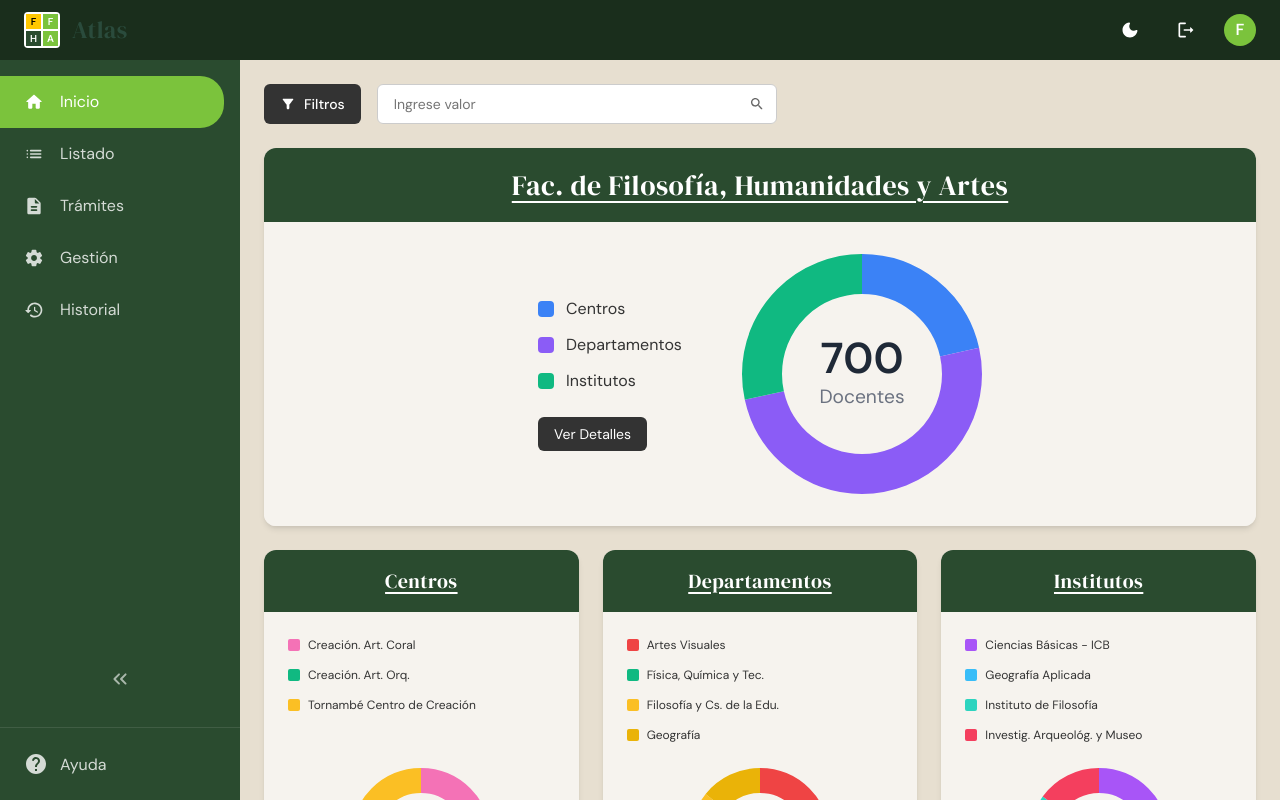
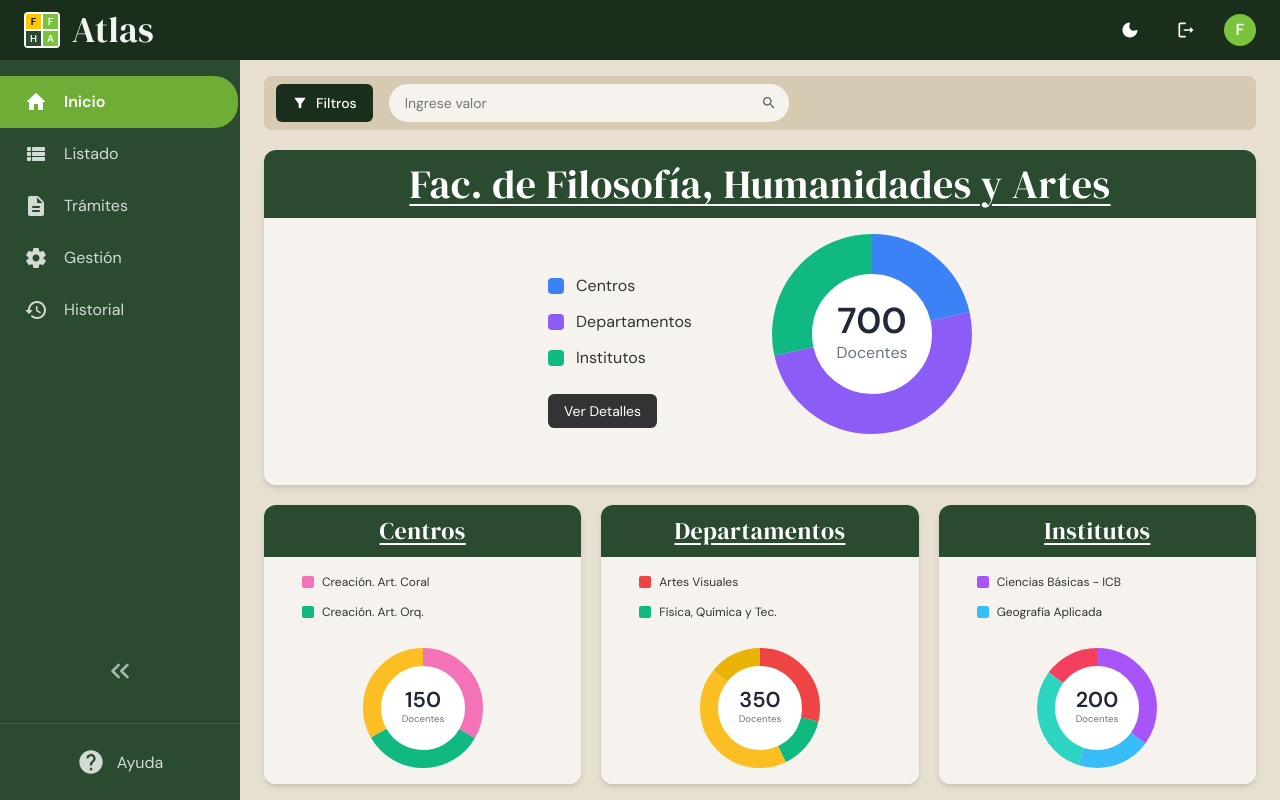
Before and after one commit to Melissa-Ann-Giuliani/atlas-frontend, a React (Vite) app: page / in a window 1280 px wide. Built offline with nearby package versions, Linux system fonts and the light colour scheme.

Commit message:
DEV-10 RF-04 Arrgelos a Inicio
-Se arreglaron aspectos visuales de las cards que contienen los gráficos

```diff
--- a/dev-dist/sw.js
+++ b/dev-dist/sw.js
@@ -81,7 +81,7 @@ define(['./workbox-7e5eb42b'], (function (workbox) { 'use strict';
     "revision": "3ca0b8505b4bec776b69afdba2768812"
   }, {
     "url": "index.html",
-    "revision": "0.79cspbq50h4"
+    "revision": "0.e1eg0memebk"
   }], {});
   workbox.cleanupOutdatedCaches();
   workbox.registerRoute(new workbox.NavigationRoute(workbox.createHandlerBoundToURL("index.html"), {
--- a/index.html
+++ b/index.html
@@ -1,16 +1,19 @@
 <!doctype html>
 <html lang="en">
+
 <head>
   <meta charset="UTF-8" />
   <link rel="icon" type="image/svg+xml" href="/favicon.svg" />
   <meta name="viewport" content="width=device-width, initial-scale=1.0" />
   <meta name="theme-color" content="#2A4B2F" />
   <link rel="apple-touch-icon" href="/pwa-192x192.png" />
-    <meta name="description" content="Atlas Frontend Progressive Web App" />
+  <meta name="description" content="Atlas" />
   <title>Atlas Frontend App</title>
 </head>
+
 <body>
   <div id="root"></div>
   <script type="module" src="/src/main.tsx"></script>
 </body>
+
 </html>
--- a/src/Inicio.css
+++ b/src/Inicio.css
@@ -64,7 +64,7 @@
 
 .topbar-brand .logo-text {
   font-family: 'DM Serif Display', serif;
-  font-size: 24px;
+  font-size: 36px;
   font-weight: 500;
   margin: 0;
   letter-spacing: 0.5px;
@@ -94,10 +94,11 @@
 }
 
 .nav-item.active {
-  background-color: var(--admin-tertiary-500, #7BC33C);
+  background-color: var(--admin-tertiary-600, #7BC33C);
   color: white;
   border-radius: 0 24px 24px 0;
-  margin-right: 16px;
+  margin-right: 2px;
+  font-weight: 600;
 }
 
 .sidebar-collapse {
@@ -122,6 +123,8 @@
 .sidebar-footer {
   padding: 24px;
   border-top: 1px solid rgba(255, 255, 255, 0.1);
+  display: flex;
+  justify-content: center;
 }
 
 .help-btn {
@@ -195,23 +198,30 @@
 }
 
 .content-area {
-  padding: 24px;
-  overflow-y: auto;
+  padding-inline: 24px;
+  padding-block: 16px;
+  overflow: hidden;
   flex: 1;
+  display: flex;
+  flex-direction: column;
 }
 
 /* Filters */
 .filter-bar {
   display: flex;
   gap: 16px;
-  margin-bottom: 24px;
+  margin-bottom: 20px;
+  background-color: var(--users-secondary-200, #D7CAB2);
+  padding: 8px 12px;
+  border-radius: 8px;
+  align-items: center;
 }
 
 .filter-btn {
   display: flex;
   align-items: center;
   gap: 8px;
-  background-color: #333;
+  background-color: var(--admin-primary-900, #1A2E1C);
   color: white;
   border: none;
   padding: 10px 16px;
@@ -223,7 +233,7 @@
 }
 
 .filter-btn:hover {
-  background-color: #444;
+  background-color: var(--admin-primary-800, #2A4B2F);
 }
 
 .search-input-wrapper {
@@ -236,10 +246,10 @@
   width: 100%;
   padding: 10px 16px;
   padding-right: 40px;
-  border: 1px solid #ccc;
-  border-radius: 6px;
+  border: none;
+  border-radius: 24px;
   font-size: 14px;
-  background-color: white;
+  background-color: var(--users-secondary-50, #F6F3EE);
   box-sizing: border-box;
 }
 
@@ -255,7 +265,9 @@
 .dashboard-grid {
   display: flex;
   flex-direction: column;
-  gap: 24px;
+  gap: 20px;
+  flex: 1;
+  min-height: 0;
 }
 
 .card {
@@ -263,16 +275,24 @@
   border-radius: 12px;
   box-shadow: 0 4px 6px -1px rgba(0, 0, 0, 0.1), 0 2px 4px -1px rgba(0, 0, 0, 0.06);
   overflow: hidden;
+  display: flex;
+  flex-direction: column;
+  min-height: 0;
+}
+
+.main-card {
+  flex: 1.2;
 }
 
 .card-header {
   background-color: var(--admin-primary-800, #2A4B2F);
   color: white;
-  padding: 16px 24px;
+  padding: 4px 16px;
   text-align: center;
 }
 
-.card-header h2, .card-header h3 {
+.card-header h2,
+.card-header h3 {
   margin: 0;
   font-weight: 500;
   letter-spacing: 0.5px;
@@ -280,29 +300,37 @@
 }
 
 .main-card-header h2 {
-  font-size: 28px;
+  font-size: 40px;
   text-decoration: underline;
   text-decoration-thickness: 2px;
   text-underline-offset: 6px;
 }
 
 .sub-card-header h3 {
-  font-size: 20px;
+  font-size: 24px;
   text-decoration: underline;
   text-decoration-thickness: 2px;
   text-underline-offset: 4px;
+  margin: 0;
+}
+
+.sub-card-header {
+  padding: 8px 16px;
 }
 
 .card-content {
-  padding: 32px;
+  padding: 16px 24px;
   display: flex;
   background-color: var(--users-secondary-50, #F6F3EE);
+  flex: 1;
+  min-height: 0;
 }
 
 .main-card-content {
   justify-content: center;
   align-items: center;
-  gap: 60px;
+  gap: 80px;
+  padding: 16px 20px;
 }
 
 /* Legend */
@@ -372,20 +400,45 @@
 .sub-cards-container {
   display: grid;
   grid-template-columns: repeat(3, 1fr);
-  gap: 24px;
+  gap: 20px;
+  flex: 1;
+  min-height: 0;
 }
 
 .sub-card {
   display: flex;
   flex-direction: column;
+  min-height: 0;
 }
 
 .sub-card-content {
   flex-direction: column;
   align-items: center;
-  padding: 24px;
-  gap: 24px;
+  padding: 16px 40px;
+  gap: 16px;
   flex: 1;
+  min-height: 0;
+}
+
+.legend-wrapper-sm {
+  width: 100%;
+  flex: 1;
+  overflow-y: auto;
+  min-height: 0;
+  padding-right: 4px;
+}
+
+.legend-wrapper-sm::-webkit-scrollbar {
+  width: 4px;
+}
+
+.legend-wrapper-sm::-webkit-scrollbar-track {
+  background: transparent;
+}
+
+.legend-wrapper-sm::-webkit-scrollbar-thumb {
+  background: rgba(0, 0, 0, 0.15);
+  border-radius: 4px;
 }
 
 .sub-card-content .legend-list {
@@ -398,15 +451,23 @@
 }
 
 .chart-section {
-  display: flex;
-  justify-content: center;
-  align-items: center;
+  align-self: stretch;
+  aspect-ratio: 1 / 1;
+  max-height: 200px;
+  flex-shrink: 0;
 }
 
 .chart-section-sm {
-  display: flex;
-  justify-content: center;
-  align-items: center;
+  height: 100%;
+  /* takes available height */
+  max-height: 120px;
+  /* never bigger than 120px */
+  min-height: 80px;
+  /* never smaller than 80px on tiny screens */
+  aspect-ratio: 1 / 1;
+  /* width follows height */
+  flex-shrink: 1;
+  /* allow it to shrink when needed */
   margin-top: auto;
 }
 
@@ -420,6 +481,15 @@
 }
 
 /* Logo Specific Colors based on mockup */
-.logo-quadrant.yellow { background-color: var(--btn-caution, #FFC801); color: #000; }
-.logo-quadrant.green { background-color: var(--admin-tertiary-500, #7BC33C); }
-.logo-quadrant.green-dark { background-color: var(--admin-primary-800, #2A4B2F); }
+.logo-quadrant.yellow {
+  background-color: var(--btn-caution, #FFC801);
+  color: #000;
+}
+
+.logo-quadrant.green {
+  background-color: var(--admin-tertiary-500, #7BC33C);
+}
+
+.logo-quadrant.green-dark {
+  background-color: var(--admin-primary-800, #2A4B2F);
+}
--- a/src/Inicio.tsx
+++ b/src/Inicio.tsx
@@ -34,7 +34,8 @@ const DonutChart = ({ data, size = 200, thickness = 30, centerText, centerSubtex
   let currentOffset = 0;
 
   return (
-    <svg width={size} height={size} viewBox={`0 0 ${size} ${size}`}>
+    <svg width="100%" height="100%" viewBox={`0 0 ${size} ${size}`} style={{ display: 'block' }}>
+      <circle cx={center} cy={center} r={radius - thickness / 2 + 1} fill="#FFFFFF" />
       {data.map((item, index) => {
         const valueRatio = total > 0 ? item.value / total : 0;
         const strokeDasharray = `${valueRatio * circumference} ${circumference}`;
@@ -148,7 +149,7 @@ export default function Inicio({ onLogout }: { onLogout?: () => void }) {
                     <div className="chart-section">
                       <DonutChart
                         data={data.unitTypes}
-                        size={240}
+                        size={200}
                         thickness={40}
                         centerText={data.totalDocentes.toString()}
                         centerSubtext="Docentes"
@@ -165,6 +166,7 @@ export default function Inicio({ onLogout }: { onLogout?: () => void }) {
                       <h3>Centros</h3>
                     </div>
                     <div className="card-content sub-card-content">
+                      <div className="legend-wrapper-sm">
                         <ul className="legend-list compact">
                           {data.centros.map((item: DonutData, idx: number) => (
                             <li key={idx} className="legend-item">
@@ -173,11 +175,12 @@ export default function Inicio({ onLogout }: { onLogout?: () => void }) {
                             </li>
                           ))}
                         </ul>
+                      </div>
                       <div className="chart-section-sm">
                         <DonutChart
                           data={data.centros}
-                          size={140}
-                          thickness={25}
+                          size={120}
+                          thickness={18}
                           centerText={data.centros.reduce((acc: number, val: any) => acc + val.value, 0).toString()}
                           centerSubtext="Docentes"
                         />
@@ -191,6 +194,7 @@ export default function Inicio({ onLogout }: { onLogout?: () => void }) {
                       <h3>Departamentos</h3>
                     </div>
                     <div className="card-content sub-card-content">
+                      <div className="legend-wrapper-sm">
                         <ul className="legend-list compact">
                           {data.departamentos.map((item: DonutData, idx: number) => (
                             <li key={idx} className="legend-item">
@@ -199,11 +203,12 @@ export default function Inicio({ onLogout }: { onLogout?: () => void }) {
                             </li>
                           ))}
                         </ul>
+                      </div>
                       <div className="chart-section-sm">
                         <DonutChart
                           data={data.departamentos}
-                          size={140}
-                          thickness={25}
+                          size={120}
+                          thickness={18}
                           centerText={data.departamentos.reduce((acc: number, val: any) => acc + val.value, 0).toString()}
                           centerSubtext="Docentes"
                         />
@@ -217,6 +222,7 @@ export default function Inicio({ onLogout }: { onLogout?: () => void }) {
                       <h3>Institutos</h3>
                     </div>
                     <div className="card-content sub-card-content">
+                      <div className="legend-wrapper-sm">
                         <ul className="legend-list compact">
                           {data.institutos.map((item: DonutData, idx: number) => (
                             <li key={idx} className="legend-item">
@@ -225,11 +231,12 @@ export default function Inicio({ onLogout }: { onLogout?: () => void }) {
                             </li>
                           ))}
                         </ul>
+                      </div>
                       <div className="chart-section-sm">
                         <DonutChart
                           data={data.institutos}
-                          size={140}
-                          thickness={25}
+                          size={120}
+                          thickness={18}
                           centerText={data.institutos.reduce((acc: number, val: any) => acc + val.value, 0).toString()}
                           centerSubtext="Docentes"
                         />
--- a/src/Login.css
+++ b/src/Login.css
@@ -101,7 +101,7 @@
 
 .logo-text {
   font-family: 'DM Serif Display', serif;
-  color: #2a4b3c;
+  color: var(--admin-primary-50);
   font-size: 64px;
   margin: 0;
   font-weight: normal;
--- a/src/Sidebar.tsx
+++ b/src/Sidebar.tsx
@@ -1,6 +1,6 @@
 import React from 'react';
 import HomeRoundedIcon from '@mui/icons-material/HomeRounded';
-import ListRoundedIcon from '@mui/icons-material/ListRounded';
+import ViewListRoundedIcon from '@mui/icons-material/ViewListRounded';
 import DescriptionRoundedIcon from '@mui/icons-material/DescriptionRounded';
 import SettingsRoundedIcon from '@mui/icons-material/SettingsRounded';
 import HistoryRoundedIcon from '@mui/icons-material/HistoryRounded';
@@ -9,31 +9,31 @@ import KeyboardDoubleArrowLeftRoundedIcon from '@mui/icons-material/KeyboardDoub
 
 // SVG Icons
 const HomeIcon = () => (
-  <HomeRoundedIcon style={{ fontSize: 20 }} />
+  <HomeRoundedIcon style={{ fontSize: 24 }} />
 );
 
 const ListIcon = () => (
-  <ListRoundedIcon style={{ fontSize: 20 }} />
+  <ViewListRoundedIcon style={{ fontSize: 24 }} />
 );
 
 const DocsIcon = () => (
-  <DescriptionRoundedIcon style={{ fontSize: 20 }} />
+  <DescriptionRoundedIcon style={{ fontSize: 24 }} />
 );
 
 const SettingsIcon = () => (
-  <SettingsRoundedIcon style={{ fontSize: 20 }} />
+  <SettingsRoundedIcon style={{ fontSize: 24 }} />
 );
 
 const HistoryIcon = () => (
-  <HistoryRoundedIcon style={{ fontSize: 20 }} />
+  <HistoryRoundedIcon style={{ fontSize: 24 }} />
 );
 
 const HelpIcon = () => (
-  <HelpRoundedIcon style={{ fontSize: 24 }} />
+  <HelpRoundedIcon style={{ fontSize: 28 }} />
 );
 
 const CollapseIcon = () => (
-  <KeyboardDoubleArrowLeftRoundedIcon style={{ fontSize: 24 }} />
+  <KeyboardDoubleArrowLeftRoundedIcon style={{ fontSize: 32 }} />
 );
 
 export type SidebarItem = 'inicio' | 'listado' | 'tramites' | 'gestion' | 'historial';
```
Lines whose indentation alone changed are shown as unchanged.
